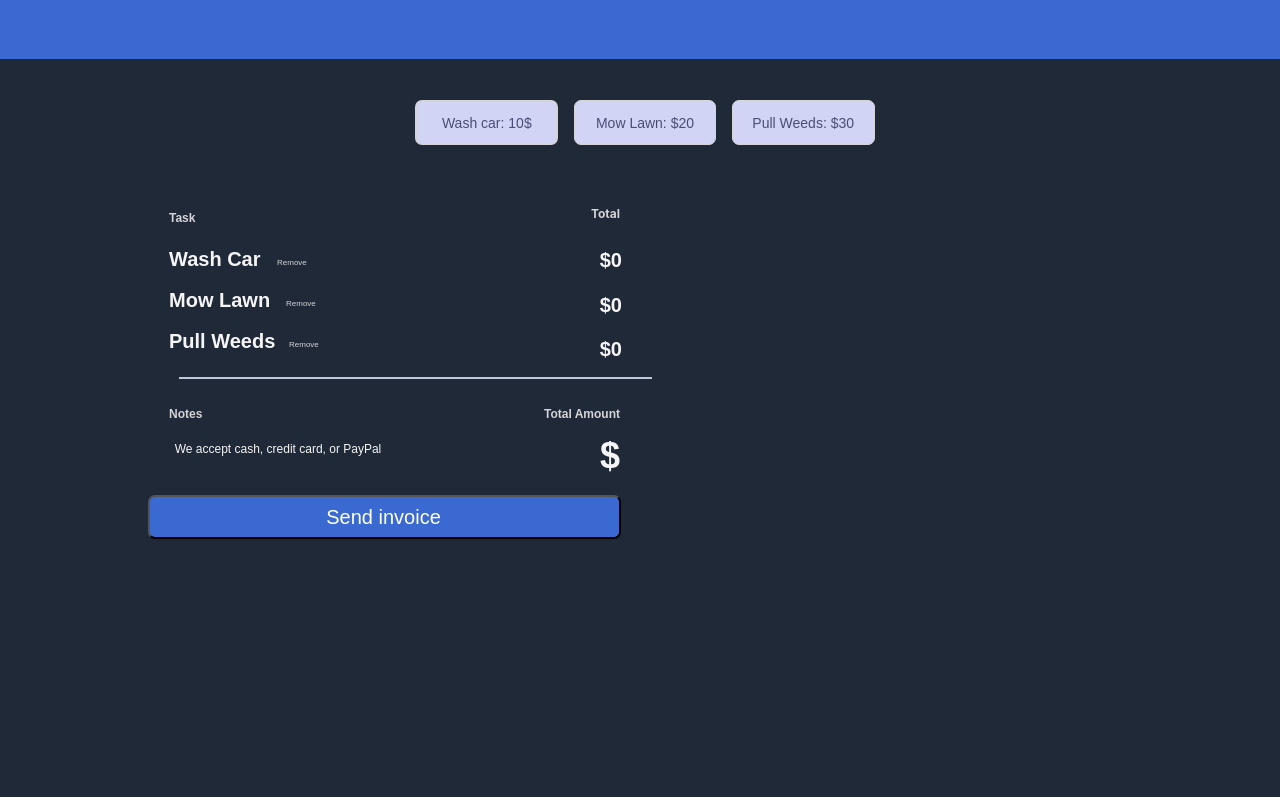
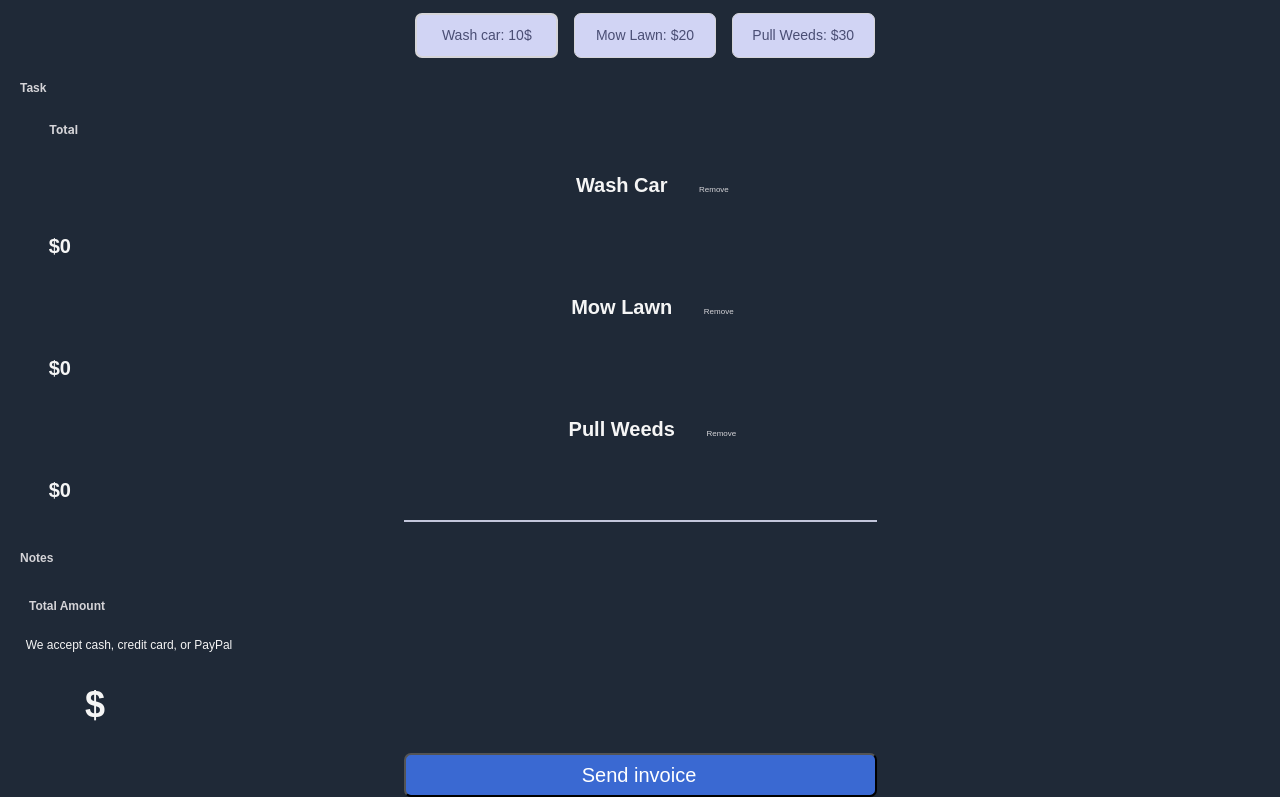
Before and after one commit to natty6418/Invoice-Generator, a plain HTML site: page index.html in a window 1280 px wide. Shown: the part 131-928 px from the top of the page. Before the commit the page ends 800 px from the top, so only its background shows below. Drawn offline with nearby package versions, Linux system fonts and the light colour scheme.

Commit message:
Update index.css

```diff
--- a/index.css
+++ b/index.css
@@ -3,44 +3,53 @@ html, body {
     padding: 0;
     background: #1F2937;
     font-family: 'Arial';
-    width: 550px;
-    height: 719px;
+    max-width: 100%;
     font-style: normal;
     font-weight: 700;
     font-size: 20px;
-    line-height: 20px;
     /* or 100% */
     text-align: center;
     color: #F5F5F5;
+
 }
 
-#container {
+.container {
+    display: block;
+    text-align: center;
+    margin: 0 auto;
+    padding: 0;
+    background: #3A69D2;
+    max-width: 100%;
+    height: 190px;
+    margin-bottom: 10px;
+    border: 1px solid #3A69D2
+}
+.button_group{
+    display: flex;
+    justify-content: center;
+    flex-wrap: wrap;
     margin: 0;
     padding: 0;
-    position:absolute;
-    background: #3A69D2;
-    width: 100%;
-    height: 190px;
-    left: 0px;
-    top: 0px;
-}
-#button_group{
-    margin: 0;
-    padding: 0;
-    position: absolute;
     width: 100%;
     height: 45px;
-    top: 231px;
     text-align: center;
+}
+table {
+    max-width: 400px;
+    margin: 0 auto;
+}
 
+#info-box {
+    display: block;
+    justify-content: center;
+    text-align: center;
+    max-width: 100%;
 }
 #line {
-    position: absolute;
     width: 471px;
     height: 0px;
-    left: 179px;
-    top: 498px;
     border: 0.5px solid #C3C6DB;
+    margin: 0 auto;
     margin-top: 10px;
 }
 h1{
@@ -51,11 +60,8 @@ h1{
     color: #FFFFFF;
 }
 h2 {
-    position: absolute;
     width: 95px;
     height: 22px;
-    left: 149px;
-    top: 319px;
     font-weight: 700;
     font-size: 12px;
     line-height: 20px;
@@ -64,12 +70,8 @@ h2 {
     color: #D5D4D8;
 }
 h3 {
-    position: absolute;
     width: 78px;
     height: 22px;
-    left: 542px;
-    top: 323px;
-
     font-family: 'Inter';
     font-style: normal;
     font-weight: 700;
@@ -79,11 +81,8 @@ h3 {
     color: #D5D4D8;
 }
 h4 {
-    position: absolute;
     width: 95px;
     height: 28px;
-    left: 149px;
-    top: 509px;
     font-weight: 600;
     font-size: 12px;
     line-height: 32px;
@@ -92,11 +91,9 @@ h4 {
     margin: 20px;
 }
 h5 {
-    position: absolute;
     width: 105px;
     height: 28px;
-    left: 515px;
-    top: 509px;
+
     font-weight: 600;
     font-size: 12px;
     line-height: 32px;
@@ -112,55 +109,39 @@ h5 {
     color: #FFFFFF;
 }
 #tasks {
-    position: relative;
+    display: inline-flex;
     height: 21px;
-    left: 149px;
-    top: 360px;
     margin: 20px;
     text-align: left;
 }
 #price-wash {
-    position: absolute;
     width: 71px;
     height: 21px;
-    left: 551px;
-    top: 361px;
     text-align: right;
 }
 #price-mow {
-    position: absolute;
     width: 71px;
     height: 21px;
-    left: 551px;
-    top: 406px;
+
     text-align: right;
 }
 #price-pull {
-    position: absolute;
     width: 71px;
     height: 21px;
-    left: 551px;
-    top: 450px;
     text-align: right;
 
 }
 #price-total {
-    position: absolute;
     width: 105px;
     height: 28px;
-    left: 515px;
-    top: 535px;
     font-weight: 600;
     font-size: 36px;
     line-height: 32px;
     text-align: right;
 }
 #notes {
-    position: absolute;
     width: 218px;
     height: 15px;
-    left: 149px;
-    top: 553px;
     font-weight: 400;
     font-size: 12px;
     line-height: 15px;
@@ -171,7 +152,6 @@ h5 {
 #wash-btn {
     margin-left: 10px;
     padding: 9px 13px;
-    position: relative;
     width: 143.17px;
     height: 45px;
     background: #D1D4F4;
@@ -185,7 +165,6 @@ h5 {
 #mow-btn {
     margin-left: 10px;
     padding: 9px 13px;
-    position: relative;
     width: 142.11px;
     height: 45px;
     background: #D1D4F4;
@@ -200,7 +179,6 @@ h5 {
 #pull_weeds-btn {
     margin-left: 10px;
     padding: 9px 13px;
-    position: relative;
     width: 143.17px;
     height: 45px;
     background: #D1D4F4;
@@ -213,11 +191,8 @@ h5 {
 }
 #invoice-btn {
     padding: 9px 17px 9px 15px;
-    position: absolute;
     width: 473px;
     height: 44px;
-    left: 148px;
-    top: 626px;
     background: #3A69D2;
     box-shadow: 0px 1px 2px rgba(0, 0, 0, 0.05);
     border-radius: 7px;
@@ -225,11 +200,8 @@ h5 {
     color: #FFFFFF;
 }
 #remove_wash-btn{
-    position: absolute;
     width: 31px;
     height: 20px;
-    left: 271px;
-    top: 383px;
     font-style: normal;
     font-weight: 400;
     font-size: 8px;
@@ -239,11 +211,8 @@ h5 {
     border: none;
 }
 #remove_mow-btn {
-    position: absolute;
     width: 31px;
     height: 20px;
-    left: 280px;
-    top: 424px;
     font-style: normal;
     font-weight: 400;
     font-size: 8px;
@@ -253,11 +222,8 @@ h5 {
     border: none;
 }
 #remove_pull-btn {
-    position: absolute;
     width: 31px;
     height: 20px;
-    left: 283px;
-    top: 465px;
     font-style: normal;
     font-weight: 400;
     font-size: 8px;
```
